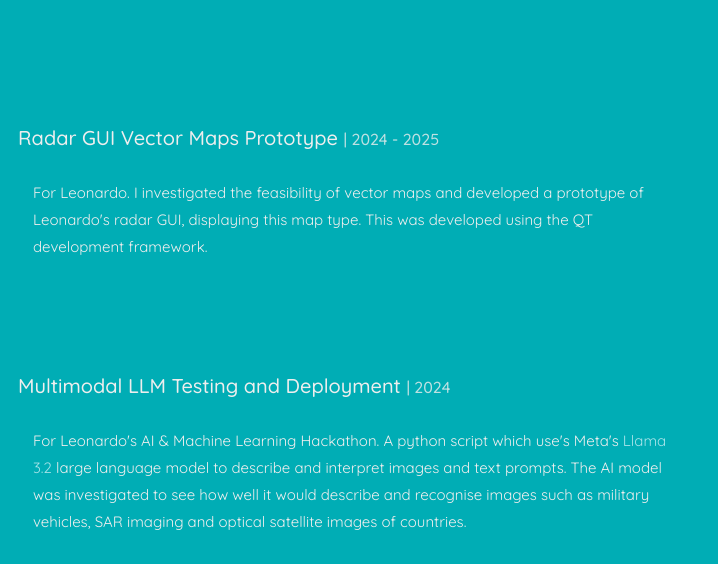
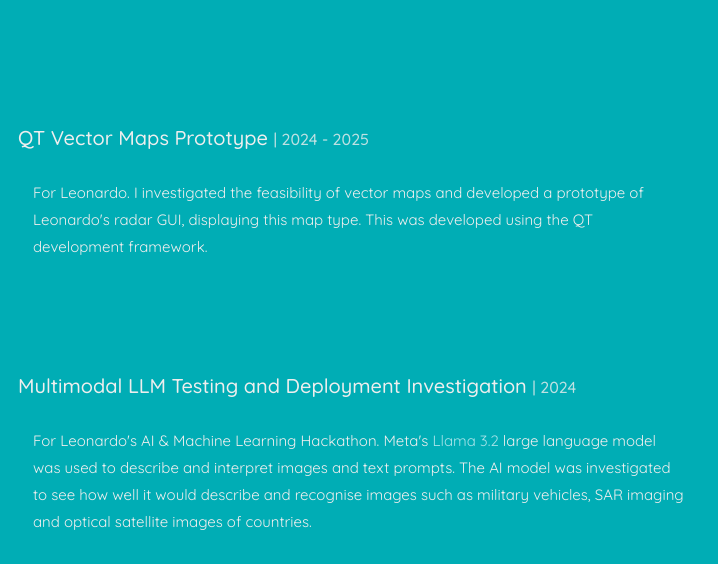
Before and after one commit to BenCarpenterDev/BenCarpenterDev.github.io, a plain HTML site: page index.html in a window 1280 px wide. Shown: the part 5220-5784 px from the top of the page, 467-1185 px from the left. Drawn offline with nearby package versions, Linux system fonts and the light colour scheme; files whose address does not match are found by name; a web font is replaced by a local one.

Commit message:
Updated descriptions

```diff
--- a/index.html
+++ b/index.html
@@ -345,7 +345,7 @@
 										<img class="img-circle img-responsive" style="width: 60px; height: 60px;" src="images/languages/cplusplus-original.svg" alt="">
 									</div>
 								<div class="timeline-label">
-										<h2>Radar GUI Vector Maps Prototype <span>| 2024 - 2025</span></h2>
+										<h2>QT Vector Maps Prototype <span>| 2024 - 2025</span></h2>
 										<span>
 											<div class="container">
 											<div class="row">
@@ -365,12 +365,12 @@
 										<img class="img-circle img-responsive" style="width: 60px; height: 60px;" src="images/languages/python.svg" alt="">
 									</div>
 								<div class="timeline-label">
-										<h2>Multimodal LLM Testing and Deployment <span>| 2024</span></h2>
+										<h2>Multimodal LLM Testing and Deployment Investigation <span>| 2024</span></h2>
 										<span>
 											<div class="container">
 											<div class="row">
 												<div class="col-md-7">
-													For Leonardo's AI & Machine Learning Hackathon. A python script which use's Meta's <a href="https://www.llama.com/"  target="_blank">Llama 3.2</a> large language model to describe
+													For Leonardo's AI & Machine Learning Hackathon. Meta's <a href="https://www.llama.com/"  target="_blank">Llama 3.2</a> large language model was used to describe
 													and interpret images and text prompts. The AI model was investigated to see how well it would describe and recognise images such as military vehicles, SAR imaging and optical satellite images of countries. <br>
 												</div>
 											</div>
```
